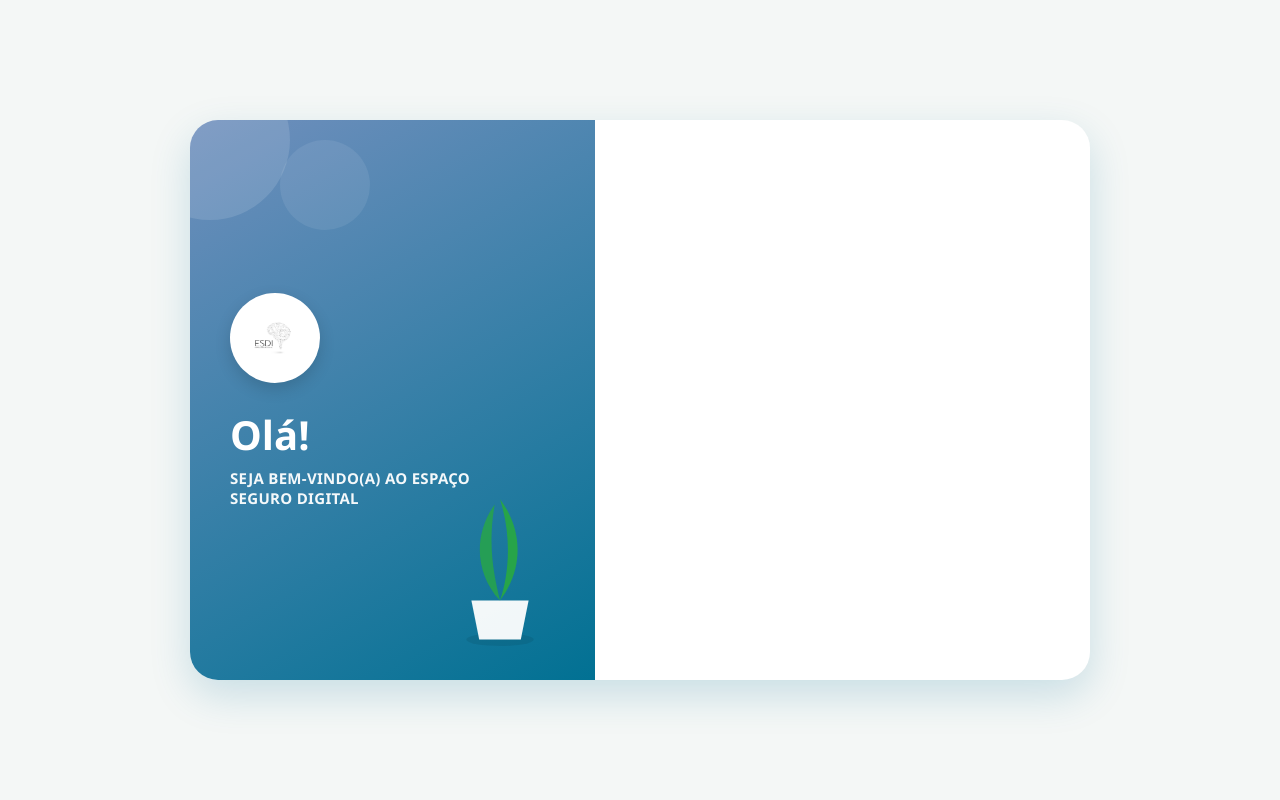
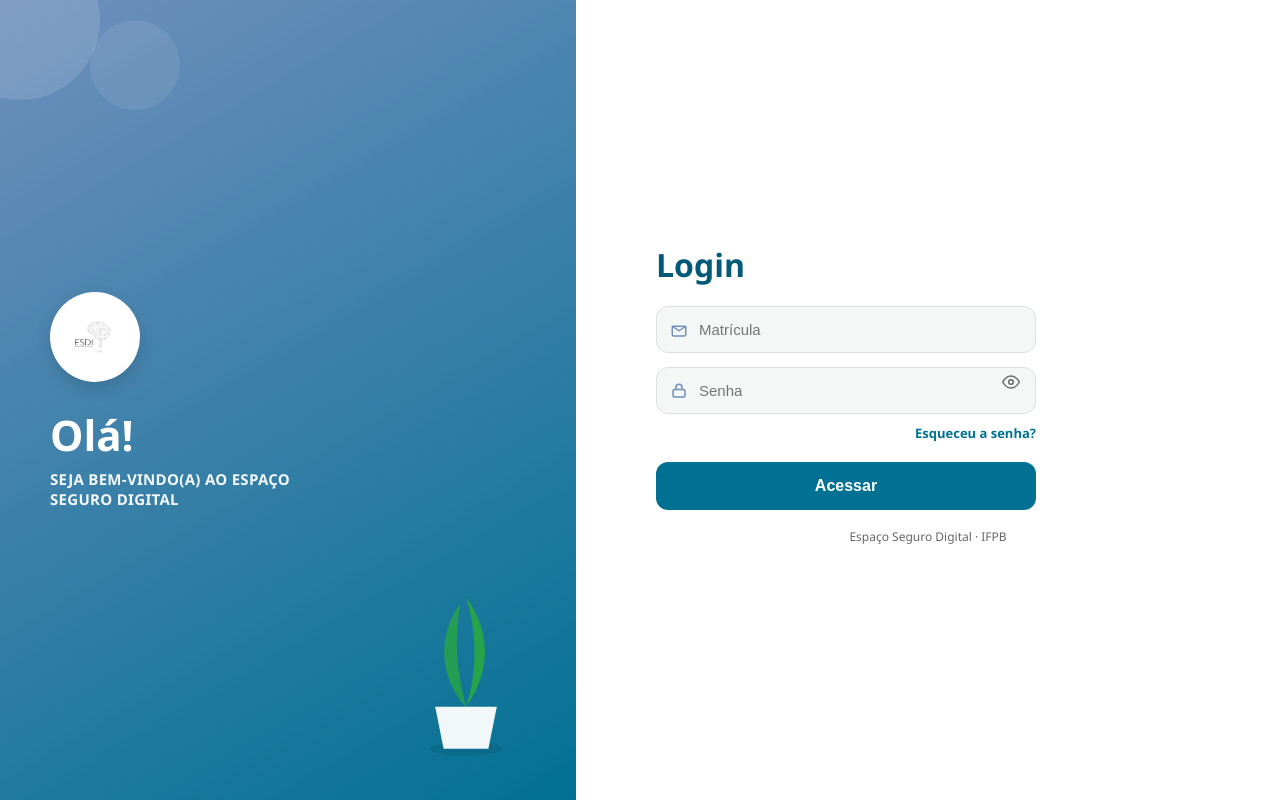
Before and after one commit to myndlynx/Espa-o-Seguro-Digital, a Flask app: page /login in a window 1280 px wide. Run offline with Flask 3, Linux system fonts and the light colour scheme.

Commit message:
Update login.html

```diff
--- a/templates/login.html
+++ b/templates/login.html
@@ -21,31 +21,30 @@
             box-sizing: border-box;
         }
 
+        html, body {
+            margin: 0;
+            padding: 0;
+            height: 100%;
+        }
+
         body {
-            margin: 0;
+            font-family: 'Segoe UI', Tahoma, Geneva, Verdana, sans-serif;
+        }
+
+        /* ===== Card ocupa a tela inteira ===== */
+        .login-card {
+            width: 100%;
             min-height: 100vh;
             display: flex;
-            justify-content: center;
-            align-items: center;
-            padding: 20px;
-            font-family: 'Segoe UI', Tahoma, Geneva, Verdana, sans-serif;
-            background-color: var(--cor-fundo);
-        }
-
-        .login-card {
-            width: 100%;
-            max-width: 420px;
+            flex-direction: column;
             background: #ffffff;
-            border-radius: 28px;
-            overflow: hidden;
-            box-shadow: 0 15px 40px rgba(1, 113, 147, 0.18);
-            position: relative;
         }
 
         /* ===== Cabeçalho colorido ===== */
         .login-header {
             position: relative;
-            padding: 40px 30px 70px 30px;
+            flex: 0 0 auto;
+            padding: 40px 30px 60px 30px;
             background: linear-gradient(150deg, var(--cor-secundaria) 0%, var(--cor-primaria) 100%);
             color: #ffffff;
             overflow: hidden;
@@ -120,11 +119,15 @@
         /* ===== Corpo do formulário ===== */
         .login-body {
             position: relative;
+            flex: 1 1 auto;
             background: #ffffff;
             border-radius: 28px 28px 0 0;
-            margin-top: -40px;
-            padding: 32px 28px 28px 28px;
+            margin-top: -30px;
+            padding: 32px 28px 40px 28px;
             z-index: 3;
+            display: flex;
+            flex-direction: column;
+            justify-content: center;
         }
 
         .login-body h2 {
@@ -152,6 +155,7 @@
             width: 18px;
             height: 18px;
             stroke: var(--cor-secundaria);
+            fill: none;
             pointer-events: none;
         }
 
@@ -187,7 +191,6 @@
             cursor: pointer;
             padding: 4px;
             display: flex;
-            color: var(--cor-texto-claro);
         }
 
         .botao-olho svg {
@@ -195,6 +198,7 @@
             width: 18px;
             height: 18px;
             stroke: var(--cor-texto-claro);
+            fill: none;
         }
 
         .info-senha {
@@ -250,20 +254,15 @@
         /* ===== Layout para computador / notebook ===== */
         @media (min-width: 860px) {
             .login-card {
-                max-width: 900px;
-                min-height: 560px;
-                display: flex;
                 flex-direction: row;
-                align-items: stretch;
             }
 
             .login-header {
-                width: 45%;
-                padding: 60px 40px;
+                flex: 0 0 45%;
+                padding: 60px 50px;
                 display: flex;
                 flex-direction: column;
                 justify-content: center;
-                border-radius: 0;
             }
 
             .login-logo {
@@ -272,32 +271,33 @@
             }
 
             .login-header h1 {
-                font-size: 40px;
+                font-size: 42px;
             }
 
             .login-header p {
                 font-size: 15px;
-                max-width: 260px;
+                max-width: 280px;
             }
 
             .planta {
-                width: 130px;
-                right: 30px;
-                bottom: 30px;
+                width: 140px;
+                right: 40px;
+                bottom: 40px;
             }
 
             .login-body {
-                width: 55%;
+                flex: 1 1 55%;
                 margin-top: 0;
                 border-radius: 0;
-                display: flex;
-                flex-direction: column;
-                justify-content: center;
-                padding: 60px 60px;
+                padding: 60px 80px;
             }
 
             .login-body h2 {
-                font-size: 30px;
+                font-size: 32px;
+            }
+
+            .form-login {
+                max-width: 380px;
             }
         }
     </style>
@@ -321,3 +321,73 @@
                 <path d="M28 82 L72 82 L66 112 L34 112 Z" fill="#ffffff"/>
                 <path d="M50 82 C 30 60, 30 30, 46 8 C 40 40, 46 65, 50 82 Z" fill="#28a745" opacity="0.85"/>
                 <path d="M50 82 C 70 55, 66 25, 50 4 C 60 35, 56 65, 50 82 Z" fill="#28a745"/>
+            </svg>
+        </div>
+
+        <div class="login-body">
+            <h2>Login</h2>
+
+            <form method="POST" action="/login" class="form-login">
+
+                {% if erro %}
+                    <p class="erro-msg">{{ erro }}</p>
+                {% endif %}
+
+                <div class="campo">
+                    <svg viewBox="0 0 24 24" stroke-width="2" stroke-linecap="round" stroke-linejoin="round">
+                        <rect x="3" y="7" width="18" height="13" rx="2"></rect>
+                        <path d="M3 7l9 6 9-6"></path>
+                    </svg>
+                    <input
+                        type="text"
+                        name="matricula"
+                        placeholder="Matrícula"
+                        required
+                        pattern="[0-9]+"
+                        title="A matrícula deve conter apenas números"
+                    >
+                </div>
+
+                <div class="campo senha">
+                    <svg viewBox="0 0 24 24" stroke-width="2" stroke-linecap="round" stroke-linejoin="round">
+                        <rect x="4" y="10" width="16" height="10" rx="2"></rect>
+                        <path d="M8 10V7a4 4 0 0 1 8 0v3"></path>
+                    </svg>
+                    <input
+                        type="password"
+                        name="senha"
+                        id="campo-senha"
+                        placeholder="Senha"
+                        required
+                    >
+                    <button type="button" class="botao-olho" id="botao-olho" aria-label="Mostrar senha">
+                        <svg viewBox="0 0 24 24" stroke-width="2" stroke-linecap="round" stroke-linejoin="round">
+                            <path d="M1 12s4-8 11-8 11 8 11 8-4 8-11 8-11-8-11-8z"></path>
+                            <circle cx="12" cy="12" r="3"></circle>
+                        </svg>
+                    </button>
+                </div>
+
+                <a href="https://suap.ifpb.edu.br/comum/solicitar_trocar_senha/" class="info-senha">
+                    Esqueceu a senha?
+                </a>
+
+                <button type="submit" class="btn-login">Acessar</button>
+            </form>
+
+            <p class="rodape-login">Espaço Seguro Digital &middot; IFPB</p>
+        </div>
+    </div>
+
+    <script>
+        var botaoOlho = document.getElementById('botao-olho');
+        var campoSenha = document.getElementById('campo-senha');
+
+        botaoOlho.addEventListener('click', function () {
+            var mostrando = campoSenha.getAttribute('type') === 'text';
+            campoSenha.setAttribute('type', mostrando ? 'password' : 'text');
+            botaoOlho.setAttribute('aria-label', mostrando ? 'Mostrar senha' : 'Ocultar senha');
+        });
+    </script>
+</body>
+</html>
```
